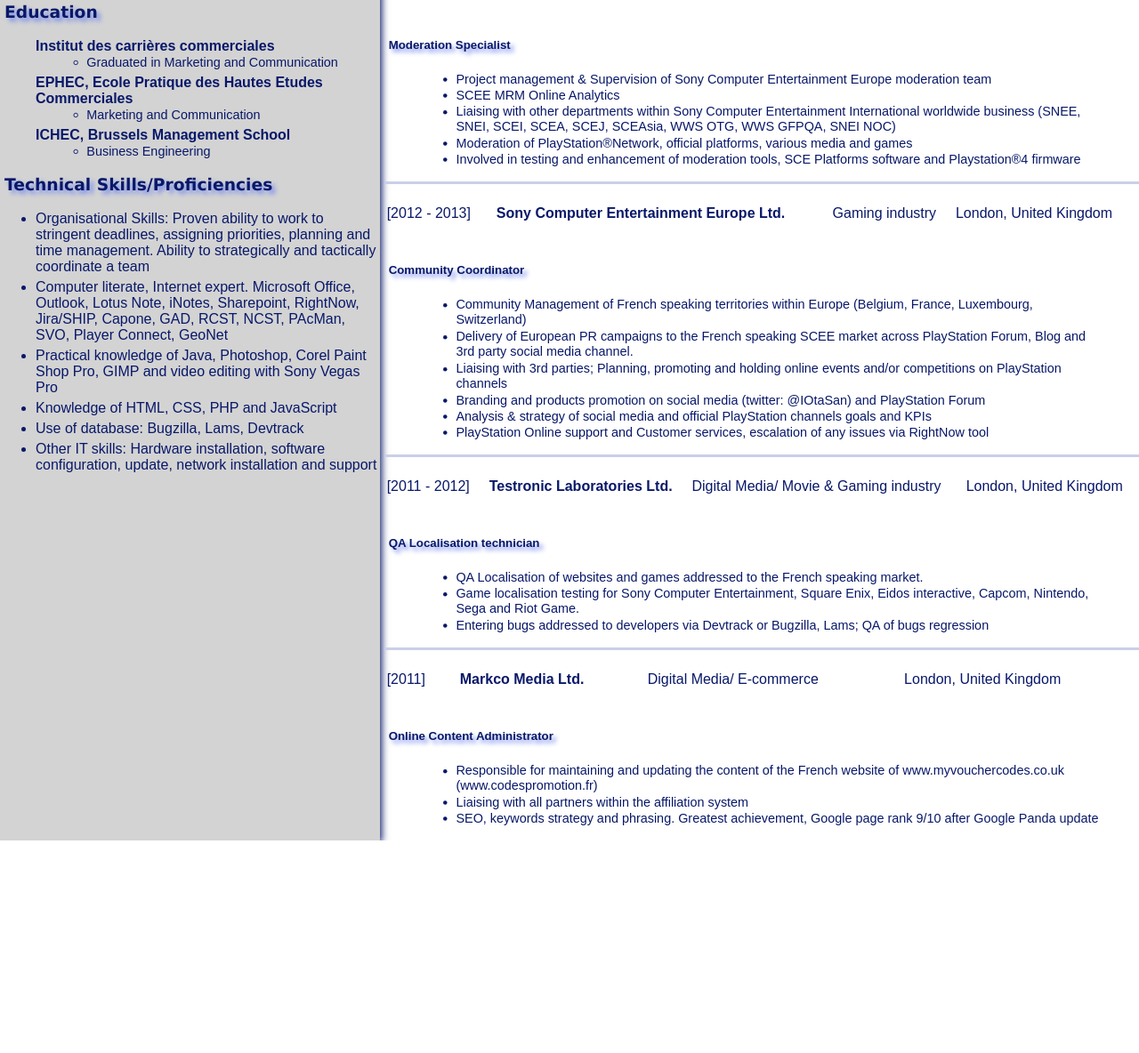
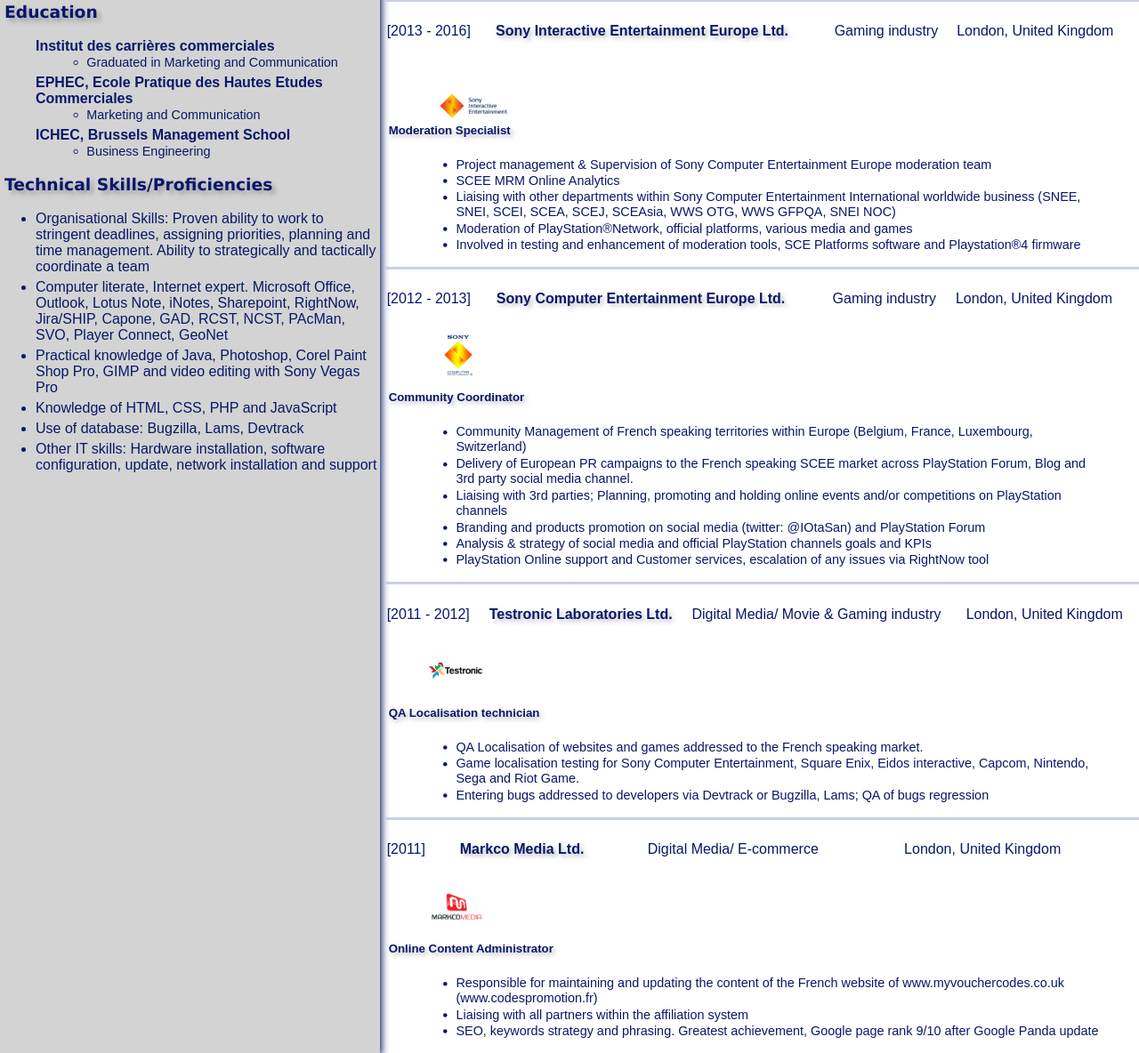
Before and after one commit to iota07/curriculum-vitae.github.io, a plain HTML site: page index.html in a window 1280 px wide. Shown: the part 711-1895 px from the top of the page at 89% size. Before the commit the page ends 1656 px from the top, so only its background shows below. Drawn offline with Linux system fonts and the light colour scheme.

Commit message:
added logo

```diff
--- a/index.html
+++ b/index.html
@@ -142,7 +142,10 @@
                           <td>Gaming industry</td>
                           <td>London, United Kingdom</td>
                         </tr>
+
                     </table>
+                    <div><img class="imgSiee" src="images/SIE_Corporate_Logo_FullColor_Standard_84527.jpg" alt="SIEE">
+                    </div>
                     <h5>Junior Manager – Safety & Moderation (Resource and Performance)</h5>
                     <ul>
                         <li>Team Supervision - Performance analysis. Provide support/ongoing training for in-house safety staff</li>
@@ -167,7 +170,10 @@
                           <td>Gaming industry</td>
                           <td>London, United Kingdom</td>
                         </tr>
+
                     </table>
+                    <div><img class="imgSiee" src="images/SIE_Corporate_Logo_FullColor_Standard_84527.jpg" alt="SIEE">
+                    </div>
                     <h5>Moderation Specialist</h5>
                     <ul>
                         <li>Project management & Supervision of Sony Computer Entertainment Europe moderation team</li>
@@ -187,7 +193,10 @@
                             <td>Gaming industry</td>
                             <td>London, United Kingdom</td>
                         </tr>
+
                     </table>
+                    <div><img class="imgScee" src="images/maxresdefault.jpg" alt="SCEE">
+                    </div>
                     <h5>Community Coordinator</h5>
                     <ul>
                         <li>Community Management of French speaking territories within Europe (Belgium, France, Luxembourg, Switzerland)</li>
@@ -208,7 +217,10 @@
                           <td>Digital Media/ Movie & Gaming industry</td>
                           <td>London, United Kingdom</td>
                         </tr>
+
                     </table>
+                    <div><img class="imgTestro" src="images/download.jpg" alt="Testronic">
+                    </div>
                     <h5>QA Localisation technician</h5>
                     <ul>
                         <li>QA Localisation of websites and games addressed to the French speaking market.</li>
@@ -227,7 +239,10 @@
                           <td>Digital Media/ E-commerce</td>
                           <td>London, United Kingdom</td>
                         </tr>
+
                     </table>
+                    <div><img class="imgMarko" src="images/6bc05058a17f394648f14cc261b1c582.webp" alt="Markomedia">
+                    </div>
                     <h5>Online Content Administrator</h5>
                     <ul>
                         <li>Responsible for maintaining and updating the content of the French website of www.myvouchercodes.co.uk (www.codespromotion.fr)</li>
--- a/style.css
+++ b/style.css
@@ -9,6 +9,7 @@
     .career {
         margin-left: 5px;
     }
+
 
 }
 
@@ -27,6 +28,7 @@
 
     .table {
         font-size: 11px;
+
     }
 
 
@@ -85,7 +87,7 @@ body    {
 figcaption {
     font-size: 30px;
     font-weight: bold;
-    -webkit-text-stroke: 1px;
+    -webkit-text-stroke: 0.5px;
     -webkit-text-stroke-color: white;
     text-shadow: 4px 4px 5px #7a8deb;
 
@@ -100,7 +102,7 @@ figcaption {
 .contact p:hover {
     font-size: larger;
     font-weight: bold;
-    -webkit-text-fill-color: #081869;
+    -webkit-text-fill-color: #16277a;
 }
 
 .language {
@@ -130,8 +132,10 @@ figcaption {
 }
 
 .table h4 {
-    display:flex 2 1;
+    display:flex;
     font-weight: bold;
+    text-shadow: 3px 3px 5px #4044585e;
+
 
 }
 
@@ -139,14 +143,15 @@ figcaption {
 h5 {
     font-weight: bold;
     margin-left: 5px;
-    text-shadow: 4px 4px 5px #7a8deb;
+    text-shadow: 3px 3px 5px #4044585e;
+    margin-top: 40px;
 
 }
 
 h3 {
     margin-left: 5px;
-    font-family: Verdana, Geneva, Tahoma, sans-serif;
-    text-shadow: 4px 4px 5px #7a8deb;
+    font-family:'Lucida Sans', 'Lucida Sans Regular', 'Lucida Grande', 'Lucida Sans Unicode', Geneva, Verdana, sans-serif;
+    text-shadow: 4px 4px 5px #4044585e;
 
 }
 
@@ -166,3 +171,41 @@ h3 {
     transform: scale(0.9);
 
 }
+
+div {
+    display:block;
+    height: 30px;
+
+}
+
+.imgSiee {
+    position: relative;
+    max-width: 100%;
+    height: 100px;
+    z-index: -1;
+    margin-left: 0px;
+}
+
+.imgScee {
+    position: relative;
+    max-width: 100%;
+    height: 60px;
+    z-index: -1;
+    margin-left: 30px;
+}
+
+.imgTestro {
+    position: relative;
+    max-width: 100%;
+    height: 60px;
+    z-index: -1;
+    margin-left: 50px;
+}
+
+.imgMarko {
+    position: relative;
+    max-width: 100%;
+    height: 60px;
+    z-index: -1;
+    margin-left: 50px;
+}
```
Also changed, not shown: images/download.jpg (added), images/maxresdefault.jpg (added), images/png-clipart-playstation-2-sony-interactive-entertainment-playstation-3-sie-worldwide-studios-sony-angle-company-thumbnail.png (deleted).
